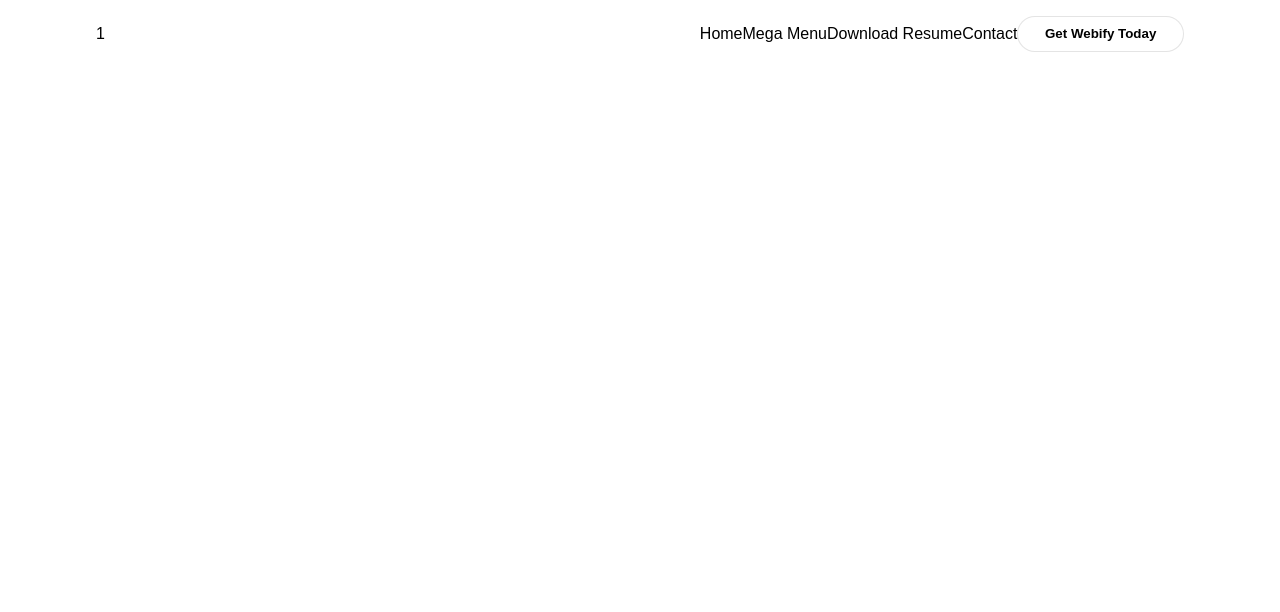
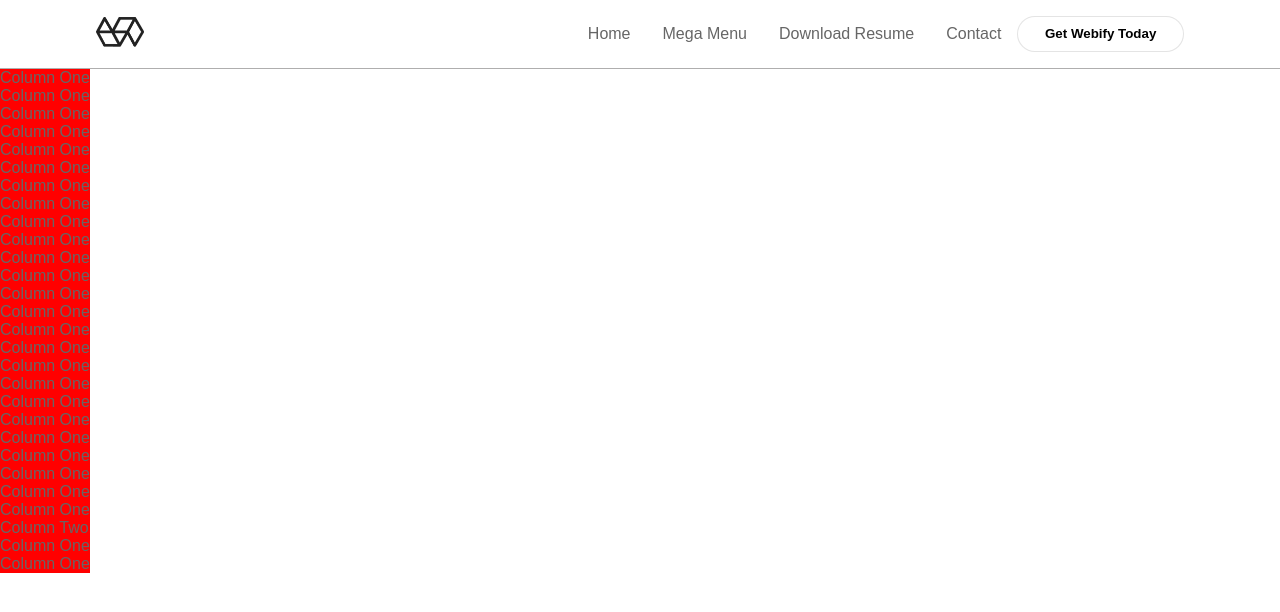
Before and after one commit to asgaraliyev/togrul-ders, a plain HTML site: page index.html in a window 1280 px wide. Drawn offline with Linux system fonts and the light colour scheme.

Commit message:
second commit

```diff
--- a/index.css
+++ b/index.css
@@ -1,5 +1,6 @@
 *{
     margin:0;
+    box-sizing: border-box;
     padding: 0;
 }
 body{
@@ -14,6 +15,7 @@ header{
     justify-content: space-between;
     align-items: center;
     padding: 1em 6em;
+    border-bottom: 0.5px solid rgba(97, 95, 95, 0.5);
 }
 
 header .left-side{
@@ -22,15 +24,23 @@ header .left-side{
 header .right-side{
     display: flex;
 }
-header .right-side ul{
+header .right-side .parent-ul{
     list-style: none;
     display: flex;
     align-items: center;
 }
-header .right-side li{
+header .right-side .parent-li{
     display: inline-block;
+    color: #666;
+    cursor: pointer;
+    margin: 0em 1em;
+    transition: 0.3s ease;
+    /* position: relative; */
 }
 
+header .right-side li:hover{
+    color: black;
+}
 header .right-side button{
     border: none;
     background-color: white;
@@ -39,11 +49,22 @@ header .right-side button{
     border:0.1em solid #80808036 ;
     font-weight: bold;
     cursor: pointer;
+    transition: 0.3s ease;
 }
 
 header .right-side button:hover{
-    border: none;
+    border-color: transparent;
     box-shadow: 2px 8px 78px -13px rgba(0,0,0,0.75);
 -webkit-box-shadow: 2px 8px 78px -13px rgba(0,0,0,0.75);
 -moz-box-shadow: 2px 8px 78px -13px rgba(0,0,0,0.75);
 }
+
+header .left-side img{
+    width: 3em;
+}
+header .right-side li ul{
+    position: absolute;
+    top: 69px;
+    left: 0;
+    background: red;
+}
--- a/index.html
+++ b/index.html
@@ -1,5 +1,6 @@
 <!DOCTYPE html>
 <html lang="en">
+
 <head>
     <!-- <meta charset="UTF-8"> -->
     <!-- <meta http-equiv="X-UA-Compatible" content="IE=edge"> -->
@@ -7,15 +8,47 @@
     <title>Togrul Ders</title>
     <link rel="stylesheet" href="./index.css">
 </head>
+
 <body>
     <header>
-        <span class="left-side">1</span>
+        <span class="left-side"><a href="./index.html"><img src="./logo.png" alt=""></a></span>
         <span class="right-side">
-            <ul>
-                <li>Home</li>
-                <li>Mega Menu</li>
-                <li>Download Resume</li>
-                <li>Contact</li>
+            <ul class="parent-ul">
+                <li class="parent-li">Home</li>
+                <li class="parent-li"> Mega Menu
+                    <ul>
+                        <li>Column One</li>
+                        <li>Column One</li>
+                        <li>Column One</li>
+                        <li>Column One</li>
+                        <li>Column One</li>
+                        <li>Column One</li>
+                        <li>Column One</li>
+                        <li>Column One</li>
+                        <li>Column One</li>
+                        <li>Column One</li>
+                        <li>Column One</li>
+                        <li>Column One</li>
+                        <li>Column One</li>
+                        <li>Column One</li>
+                        <li>Column One</li>
+                        <li>Column One</li>
+                        <li>Column One</li>
+                        <li>Column One</li>
+                        <li>Column One</li>
+                        <li>Column One</li>
+                        <li>Column One</li>
+                        <li>Column One</li>
+                        <li>Column One</li>
+                        <li>Column One</li>
+                        <li>Column One</li>
+                        <li>Column Two</li>
+                        <li>Column One</li>
+                        <li>Column One</li>
+                    </ul>
+                </li>
+                <li class="parent-li">Download Resume</li>
+                <li class="parent-li">Contact</li>
             </ul>
             <button>
                 Get Webify Today
@@ -24,4 +57,5 @@
     </header>
 
 </body>
+
 </html>
```
Also changed, not shown: logo.png (added).
